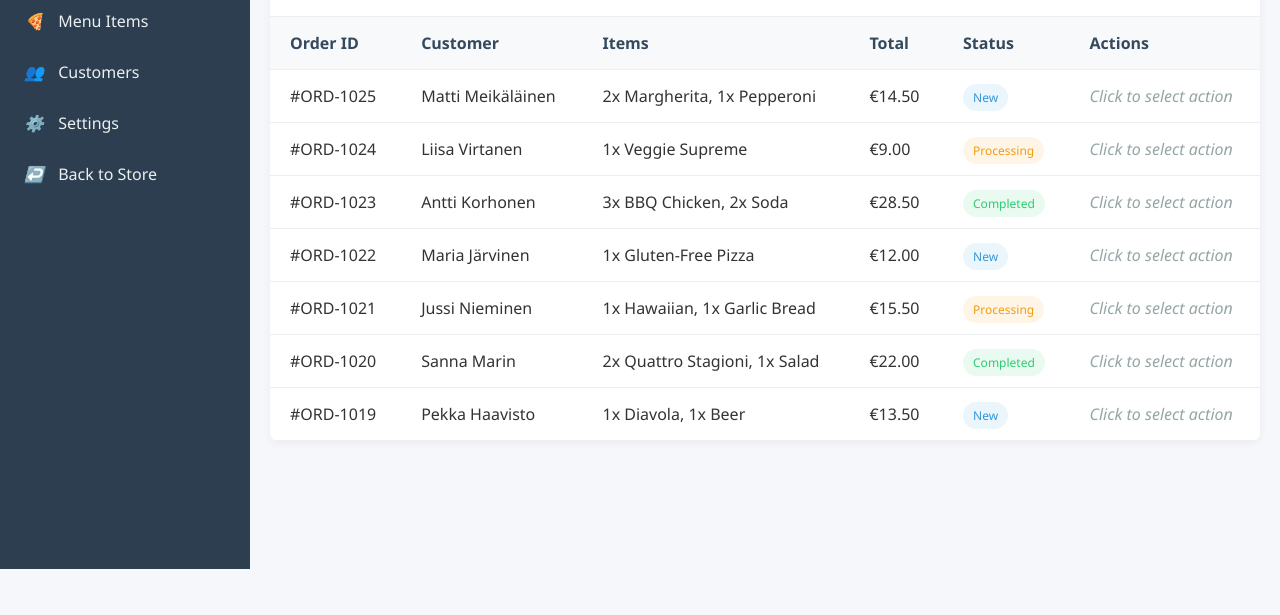
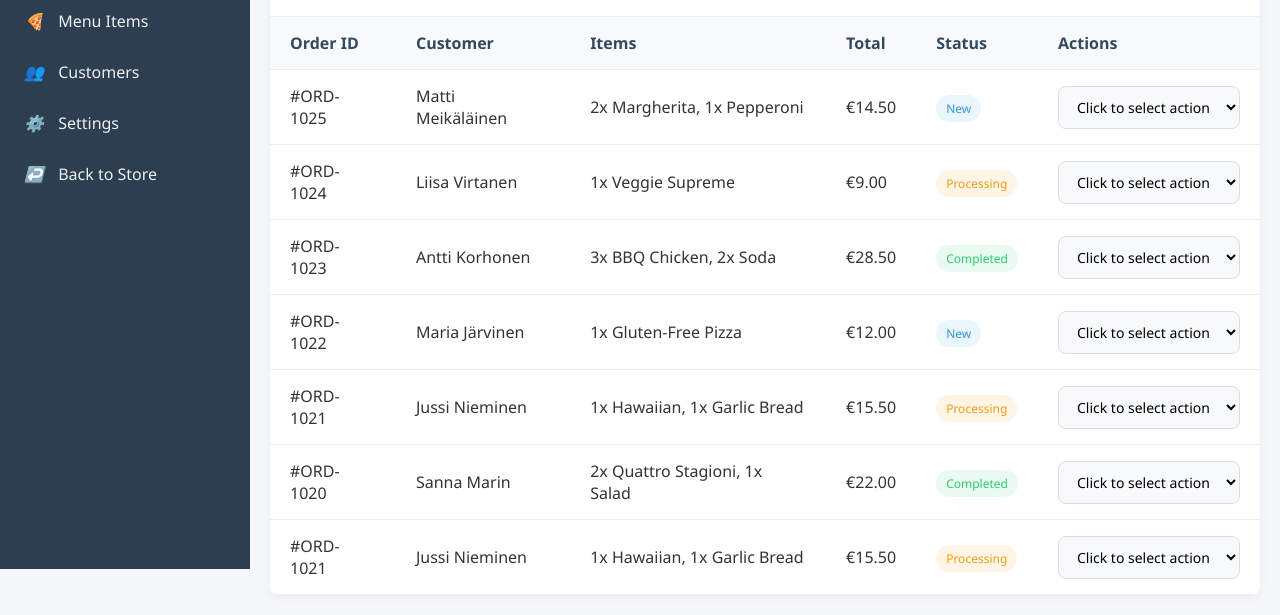
Before and after one commit to Abdualj/your-slice, a plain HTML site: page admin page/orders page/orders.html in a window 1280 px wide. Shown: the part 231-846 px from the top of the page. Before the commit the page ends 800 px from the top, so only its background shows below. Drawn offline with Linux system fonts and the light colour scheme.

Commit message:
Orders page actions valikoima on vaihdettu

```diff
--- a/admin page/admin.css
+++ b/admin page/admin.css
@@ -409,7 +409,7 @@ tr.active::after {
     color: var(--danger);
 }
 
-/* Actions-select - mobiiliystävällinen */
+/* Actions-select */
 .action-select {
   width: 100%;
   padding: 10px 14px;
--- a/admin page/orders page/orders.css
+++ b/admin page/orders page/orders.css
@@ -118,6 +118,23 @@
             justify-content: center;
             font-weight: bold;
         }
+
+/* Actions-select */
+.action-select {
+  width: 100%;
+  padding: 10px 14px;
+  border: 1px solid #ddd;
+  border-radius: 8px;
+  background: #f8f9fa;
+  font-size: 14px;
+  cursor: pointer;
+  transition: border-color .2s, box-shadow .2s;
+}
+.action-select:focus {
+  border-color: var(--primary);
+  box-shadow: 0 0 0 2px rgba(231, 76, 60, 0.2);
+  outline: none;
+}
 
         /* Orders Table */
         .orders-table {
--- a/admin page/orders page/orders.html
+++ b/admin page/orders page/orders.html
@@ -69,8 +69,16 @@
                             <td>2x Margherita, 1x Pepperoni</td>
                             <td>€14.50</td>
                             <td><span class="status status-new">New</span></td>
-                            <td class="action-cell">
-                                <span class="current-action">Click to select action</span>
+                            <td data-label="Actions" class="action-cell">
+                              <select class="action-select">
+                                <option value="">Click to select action</option>
+                                <option value="process">⏱ Process</option>
+                                <option value="complete">✅ Complete</option>
+                                <option value="cancel">❌ Cancel</option>
+                                <option value="view">👁 View</option>
+                                <option value="edit">✏️ Edit</option>
+                                <option value="delete">🗑 Delete</option>
+                              </select>
                             </td>
                         </tr>
                         <tr>
@@ -79,8 +87,16 @@
                             <td>1x Veggie Supreme</td>
                             <td>€9.00</td>
                             <td><span class="status status-processing">Processing</span></td>
-                            <td class="action-cell">
-                                <span class="current-action">Click to select action</span>
+                            <td data-label="Actions" class="action-cell">
+                              <select class="action-select">
+                                <option value="">Click to select action</option>
+                                <option value="process">⏱ Process</option>
+                                <option value="complete">✅ Complete</option>
+                                <option value="cancel">❌ Cancel</option>
+                                <option value="view">👁 View</option>
+                                <option value="edit">✏️ Edit</option>
+                                <option value="delete">🗑 Delete</option>
+                              </select>
                             </td>
                         </tr>
                         <tr>
@@ -89,8 +105,16 @@
                             <td>3x BBQ Chicken, 2x Soda</td>
                             <td>€28.50</td>
                             <td><span class="status status-completed">Completed</span></td>
-                            <td class="action-cell">
-                                <span class="current-action">Click to select action</span>
+                            <td data-label="Actions" class="action-cell">
+                              <select class="action-select">
+                                <option value="">Click to select action</option>
+                                <option value="process">⏱ Process</option>
+                                <option value="complete">✅ Complete</option>
+                                <option value="cancel">❌ Cancel</option>
+                                <option value="view">👁 View</option>
+                                <option value="edit">✏️ Edit</option>
+                                <option value="delete">🗑 Delete</option>
+                              </select>
                             </td>
                         </tr>
                         <tr>
@@ -99,8 +123,16 @@
                             <td>1x Gluten-Free Pizza</td>
                             <td>€12.00</td>
                             <td><span class="status status-new">New</span></td>
-                            <td class="action-cell">
-                                <span class="current-action">Click to select action</span>
+                            <td data-label="Actions" class="action-cell">
+                              <select class="action-select">
+                                <option value="">Click to select action</option>
+                                <option value="process">⏱ Process</option>
+                                <option value="complete">✅ Complete</option>
+                                <option value="cancel">❌ Cancel</option>
+                                <option value="view">👁 View</option>
+                                <option value="edit">✏️ Edit</option>
+                                <option value="delete">🗑 Delete</option>
+                              </select>
                             </td>
                         </tr>
                         <tr>
@@ -109,8 +141,16 @@
                             <td>1x Hawaiian, 1x Garlic Bread</td>
                             <td>€15.50</td>
                             <td><span class="status status-processing">Processing</span></td>
-                            <td class="action-cell">
-                                <span class="current-action">Click to select action</span>
+                            <td data-label="Actions" class="action-cell">
+                              <select class="action-select">
+                                <option value="">Click to select action</option>
+                                <option value="process">⏱ Process</option>
+                                <option value="complete">✅ Complete</option>
+                                <option value="cancel">❌ Cancel</option>
+                                <option value="view">👁 View</option>
+                                <option value="edit">✏️ Edit</option>
+                                <option value="delete">🗑 Delete</option>
+                              </select>
                             </td>
                         </tr>
                         <tr>
@@ -119,18 +159,34 @@
                             <td>2x Quattro Stagioni, 1x Salad</td>
                             <td>€22.00</td>
                             <td><span class="status status-completed">Completed</span></td>
-                            <td class="action-cell">
-                                <span class="current-action">Click to select action</span>
+                            <td data-label="Actions" class="action-cell">
+                              <select class="action-select">
+                                <option value="">Click to select action</option>
+                                <option value="process">⏱ Process</option>
+                                <option value="complete">✅ Complete</option>
+                                <option value="cancel">❌ Cancel</option>
+                                <option value="view">👁 View</option>
+                                <option value="edit">✏️ Edit</option>
+                                <option value="delete">🗑 Delete</option>
+                              </select>
                             </td>
                         </tr>
                         <tr>
-                            <td>#ORD-1019</td>
-                            <td>Pekka Haavisto</td>
-                            <td>1x Diavola, 1x Beer</td>
-                            <td>€13.50</td>
-                            <td><span class="status status-new">New</span></td>
-                            <td class="action-cell">
-                                <span class="current-action">Click to select action</span>
+                            <td>#ORD-1021</td>
+                            <td>Jussi Nieminen</td>
+                            <td>1x Hawaiian, 1x Garlic Bread</td>
+                            <td>€15.50</td>
+                            <td><span class="status status-processing">Processing</span></td>
+                            <td data-label="Actions" class="action-cell">
+                              <select class="action-select">
+                                <option value="">Click to select action</option>
+                                <option value="process">⏱ Process</option>
+                                <option value="complete">✅ Complete</option>
+                                <option value="cancel">❌ Cancel</option>
+                                <option value="view">👁 View</option>
+                                <option value="edit">✏️ Edit</option>
+                                <option value="delete">🗑 Delete</option>
+                              </select>
                             </td>
                         </tr>
                     </tbody>
@@ -139,216 +195,7 @@
         </div>
     </div>
 
-    <!-- Scroll Action Selector -->
-    <div class="action-selector">
-        <button class="action-option" data-action="process">
-            <i>⏱</i> Process
-        </button>
-        <button class="action-option" data-action="complete">
-            <i>✅</i> Complete
-        </button>
-        <button class="action-option" data-action="cancel">
-            <i>❌</i> Cancel
-        </button>
-        <button class="action-option" data-action="view">
-            <i>👁</i> View
-        </button>
-        <button class="action-option" data-action="edit">
-            <i>✏️</i> Edit
-        </button>
-        <button class="action-option" data-action="delete">
-            <i>🗑</i> Delete
-        </button>
-    </div>
-
-    <script>
-        // Initialize the scroll action selector
-        function initScrollActionSelector() {
-            const actionSelector = document.querySelector('.action-selector');
-            const actionOptions = document.querySelectorAll('.action-option');
-            const actionCells = document.querySelectorAll('.action-cell');
-            let selectedAction = null;
-            let activeRow = null;
-
-            // Add click event listeners to action cells
-            actionCells.forEach(cell => {
-                cell.addEventListener('click', function(e) {
-                    e.stopPropagation(); // Prevent row or document click handlers interfering
-
-                    // Remove active class from all rows
-                    document.querySelectorAll('tbody tr').forEach(r => r.classList.remove('active'));
-
-                    // Mark this row as active
-                    const row = this.closest('tr');
-                    row.classList.add('active');
-                    activeRow = row;
-
-                    // Position action selector near the active row
-                    positionActionSelector(row);
-
-                    // Show action selector
-                    actionSelector.style.display = 'flex';
-                });
-            });
-
-            // Handle action option clicks
-            actionOptions.forEach(option => {
-                option.addEventListener('click', function() {
-                    actionOptions.forEach(opt => opt.classList.remove('active'));
-                    this.classList.add('active');
-                    selectedAction = this.getAttribute('data-action');
-
-                    if (activeRow) {
-                        updateRowAction(activeRow, selectedAction);
-
-                        // Hide selector after a short delay
-                        setTimeout(() => {
-                            actionSelector.style.display = 'none';
-                            activeRow.classList.remove('active');
-                            activeRow = null;
-                        }, 1000);
-                    }
-                });
-            });
-
-            // Position action selector relative to row
-            function positionActionSelector(row) {
-                const rowRect = row.getBoundingClientRect();
-                const scrollY = window.scrollY || document.documentElement.scrollTop;
-                const topPosition = rowRect.top + scrollY + rowRect.height / 2 - actionSelector.offsetHeight / 2;
-
-                actionSelector.style.top = `${topPosition}px`;
-
-                if (window.innerWidth > 768) {
-                    actionSelector.style.right = '20px';
-                    actionSelector.style.left = 'auto';
-                    actionSelector.style.transform = 'none';
-                } else {
-                    actionSelector.style.left = '50%';
-                    actionSelector.style.right = 'auto';
-                    actionSelector.style.transform = 'translateX(-50%)';
-                }
-            }
-
-            // Update row text and status
-            function updateRowAction(row, action) {
-                const actionCell = row.querySelector('.action-cell');
-                const statusCell = row.querySelector('.status');
-                let actionText = '';
-                let newStatus = '';
-
-                switch(action) {
-                    case 'process':
-                        actionText = 'Processing order...';
-                        newStatus = 'Processing';
-                        break;
-                    case 'complete':
-                        actionText = 'Completing order...';
-                        newStatus = 'Completed';
-                        break;
-                    case 'cancel':
-                        actionText = 'Cancelling order...';
-                        newStatus = 'Cancelled';
-                        break;
-                    case 'view':
-                        actionText = 'Viewing order details...';
-                        break;
-                    case 'edit':
-                        actionText = 'Editing order...';
-                        break;
-                    case 'delete':
-                        actionText = 'Deleting order...';
-                        break;
-                }
-
-                actionCell.innerHTML = `<span class="action-applied">${actionText}</span>`;
-
-                if (newStatus) {
-                    statusCell.textContent = newStatus;
-                    statusCell.className = 'status';
-
-                    switch(newStatus) {
-                        case 'Processing':
-                            statusCell.classList.add('status-processing');
-                            break;
-                        case 'Completed':
-                            statusCell.classList.add('status-completed');
-                            break;
-                        case 'Cancelled':
-                            statusCell.classList.add('status-cancelled');
-                            break;
-                    }
-                }
-            }
-
-            // Close selector when clicking outside
-            document.addEventListener('click', function(e) {
-                if (!actionSelector.contains(e.target) && !e.target.closest('.action-cell')) {
-                    actionSelector.style.display = 'none';
-                    if (activeRow) {
-                        activeRow.classList.remove('active');
-                        activeRow = null;
-                    }
-                }
-            });
-        }
-
-        // Search functionality
-        function initSearch() {
-            const searchInput = document.getElementById('searchOrder');
-
-            searchInput.addEventListener('input', function() {
-                const query = this.value.toLowerCase();
-                const rows = document.querySelectorAll('tbody tr');
-
-                rows.forEach(row => {
-                    const orderId = row.querySelector('td:first-child').textContent.toLowerCase();
-                    const customer = row.querySelector('td:nth-child(2)').textContent.toLowerCase();
-                    const items = row.querySelector('td:nth-child(3)').textContent.toLowerCase();
-
-                    if (orderId.includes(query) || customer.includes(query) || items.includes(query)) {
-                        row.style.display = '';
-                    } else {
-                        row.style.display = 'none';
-                    }
-                });
-            });
-        }
-
-        // Filter functionality
-        function initFilters() {
-            const filterButtons = document.querySelectorAll('.filter-btn');
-
-            filterButtons.forEach(button => {
-                button.addEventListener('click', function() {
-                    // Remove active class from all buttons
-                    filterButtons.forEach(btn => btn.classList.remove('active'));
-
-                    // Add active class to clicked button
-                    this.classList.add('active');
-
-                    const filter = this.textContent.toLowerCase();
-                    const rows = document.querySelectorAll('tbody tr');
-
-                    rows.forEach(row => {
-                        const status = row.querySelector('.status').textContent.toLowerCase();
-
-                        if (filter === 'all' || status.includes(filter)) {
-                            row.style.display = '';
-                        } else {
-                            row.style.display = 'none';
-                        }
-                    });
-                });
-            });
-        }
-
-        // Run after DOM is ready
-        document.addEventListener("DOMContentLoaded", function() {
-            initScrollActionSelector();
-            initSearch();
-            initFilters();
-        });
-    </script>
+<script src="./orders.js" defer></script>
+<script src="../admin.js" defer></script>
 </body>
 </html>
```
Also changed, not shown: admin page/orders page/orders.js (added, +186 -0 lines).
